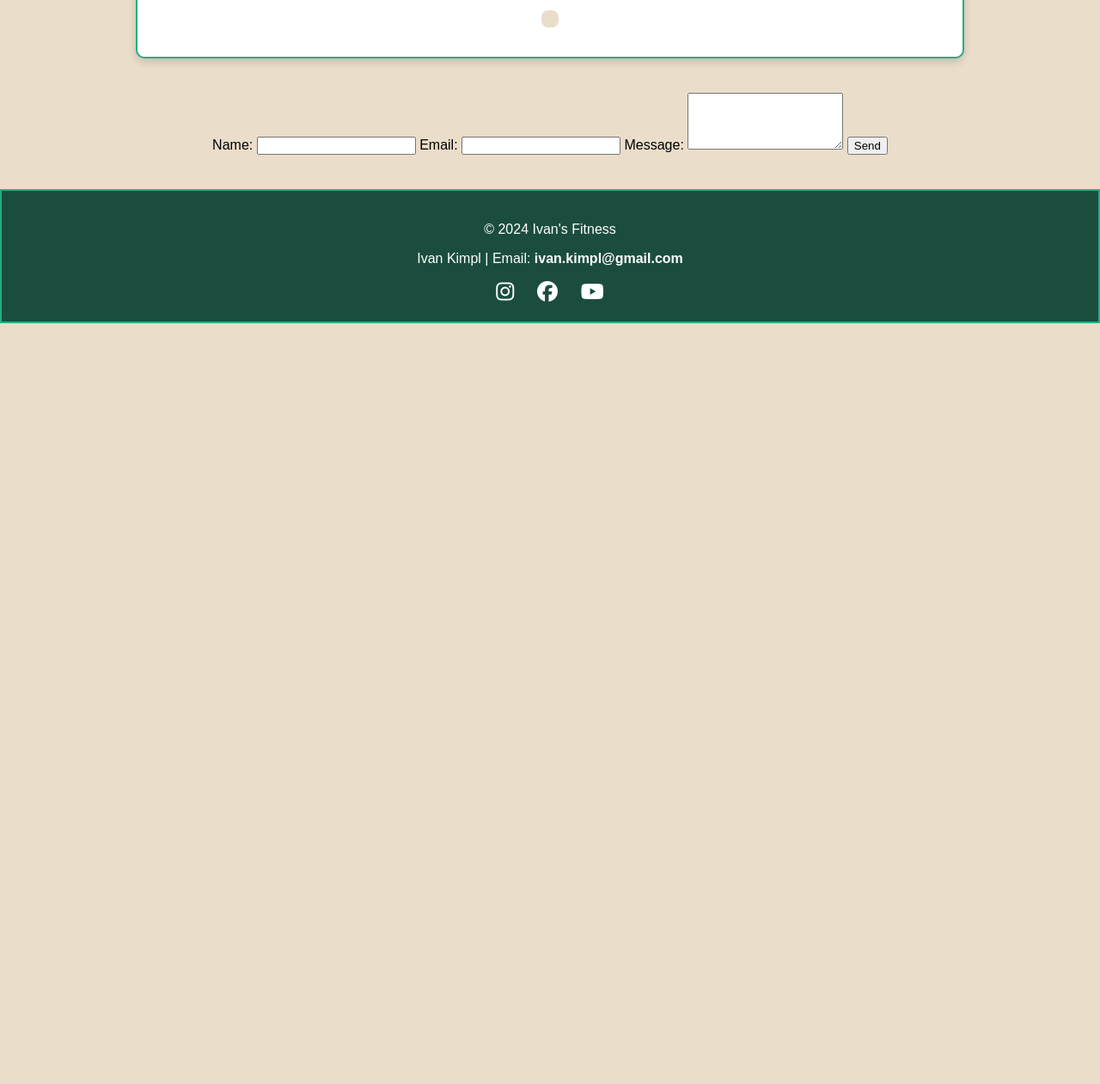
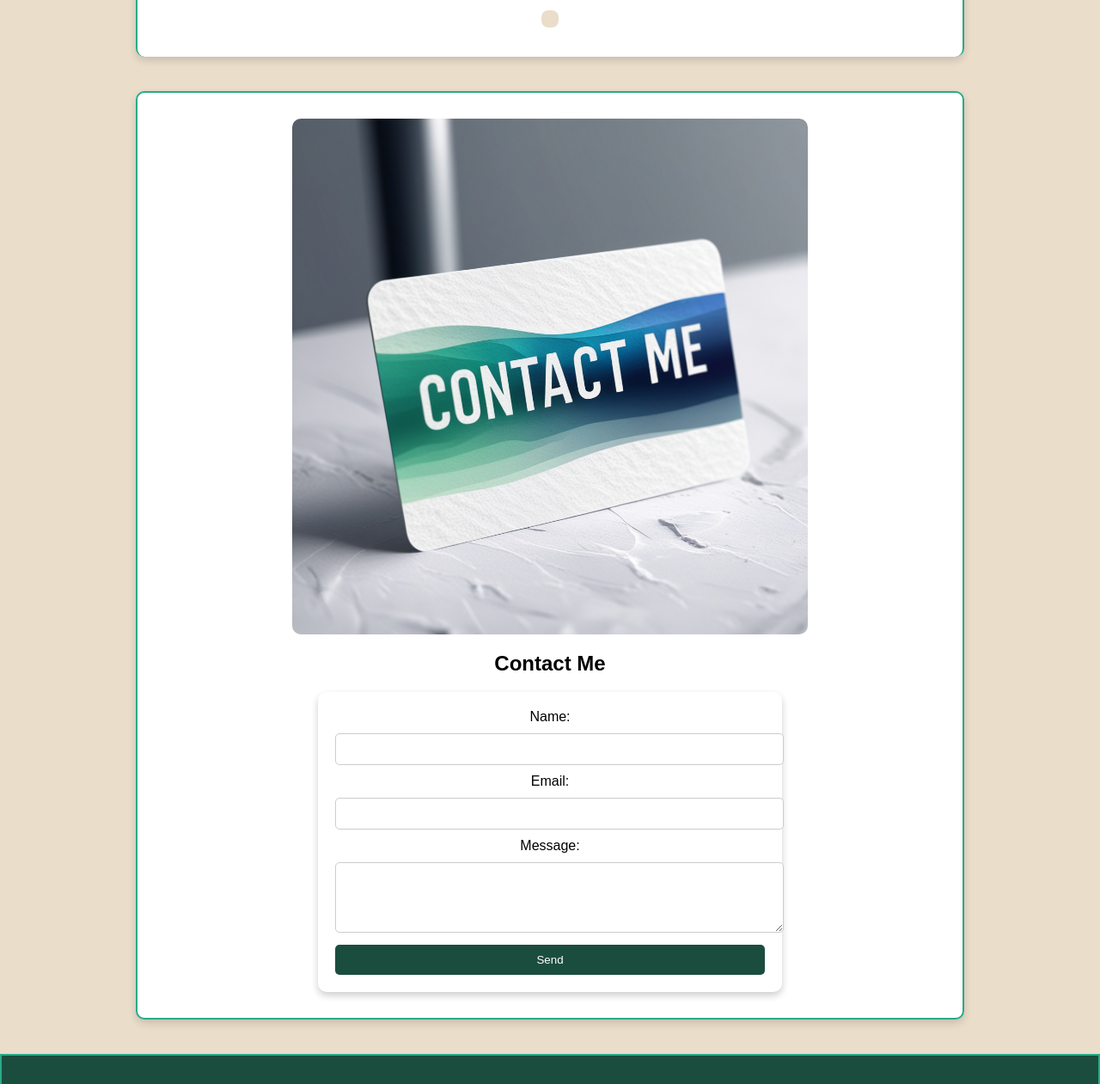
Before and after one commit to bobes81/fitness-project, a plain HTML site: page index.html in a window 1280 px wide. Shown: the part 6508-7769 px from the top of the page at 86% size. Before the commit the page ends 6884 px from the top, so only its background shows below. Drawn offline with nearby package versions, Linux system fonts and the light colour scheme.

Commit message:
Modify index.html and assets/script.js

```diff
--- a/assets/script.js
+++ b/assets/script.js
@@ -46,7 +46,7 @@
         }
 
         // Attach event listener for Contact Form submission
-        const contactForm = document.querySelector("#contactForm");
+        const contactForm = document.querySelector("#contact form");
         if (contactForm) {
             contactForm.addEventListener("submit", redirectToThankYou);
         }
@@ -153,15 +153,11 @@
     function redirectToThankYou(event) {
         event.preventDefault(); // Zabrání reloadu stránky
 
-        console.log("Odesílám data:", new FormData(event.target)); // DEBUG
-
         emailjs.sendForm("service_deaup5m", "template_gginm2c", event.target)
-            .then(function(response) {
-                console.log("Email úspěšně odeslán", response); // DEBUG
+            .then(function() {
                 alert("Email byl úspěšně odeslán!");
                 window.location.href = "thankyou.html"; // Přesměrování po odeslání
             }, function(error) {
-                console.error("Chyba při odesílání emailu:", error); // DEBUG
                 alert("Chyba při odesílání emailu: " + error.text);
             });
     }
@@ -172,7 +168,7 @@
     document.addEventListener("DOMContentLoaded", function () {
         const bmiButton = document.querySelector("#bmi-calculate-btn");
         const calorieButton = document.querySelector("#caloric-calculator button");
-        const contactForm = document.querySelector("#contactForm");
+        const contactForm = document.querySelector("#contact form");
 
         if (bmiButton) bmiButton.addEventListener("click", calculateBMI);
         if (calorieButton) calorieButton.addEventListener("click", calculateCalories);
--- a/index.html
+++ b/index.html
@@ -236,20 +236,21 @@
   <div id="calorie-result"></div>
 </section>
 
+
  <!-- Contact Section -->
-  <form id="contactForm" method="post" onsubmit="redirectToThankYou(event)" action="#">
+<section id="contact" class="box">
+  <img src="assets/images/contact-card.png" alt="Contact Me" class="section-image" width="600" height="400" loading="lazy">
+  <h2>Contact Me</h2>
+  <form id="contactForm" onsubmit="redirectToThankYou(event)">
       <label for="name">Name:</label>
       <input type="text" id="name" name="from_name" required>
-
       <label for="email">Email:</label>
       <input type="email" id="email" name="reply_to" required>
-
       <label for="message">Message:</label>
       <textarea id="message" name="message" rows="4" required></textarea>
-
       <button type="submit">Send</button>
   </form>
-
+</section>
 
   <footer>
     <p>&copy; 2024 Ivan's Fitness</p>
```
Lines whose indentation alone changed are shown as unchanged.
